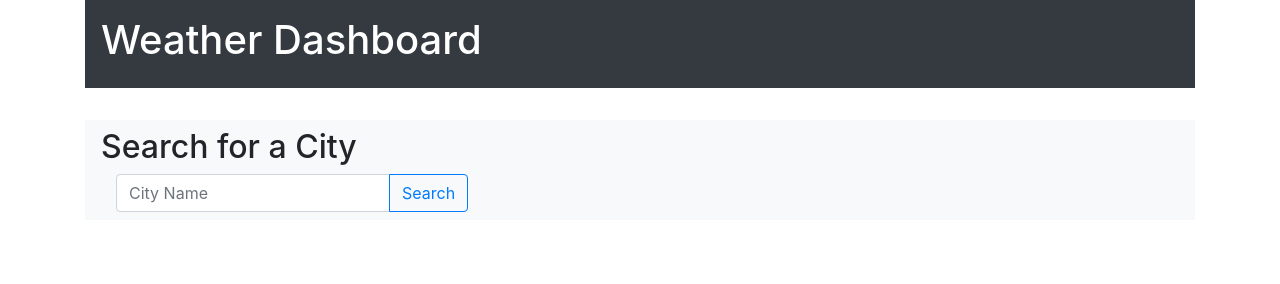
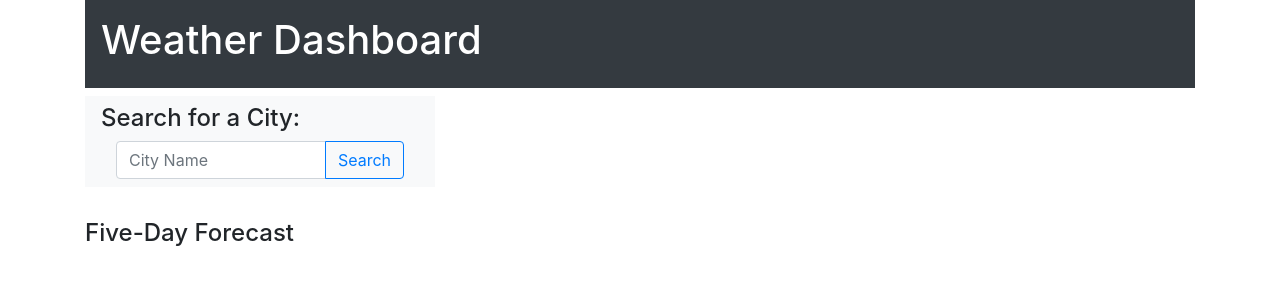
Before and after one commit to dave-ready/weather_dashboard, a plain HTML site: page index.html in a window 1280 px wide. Drawn offline with nearby package versions, Linux system fonts and the light colour scheme.

Commit message:
basic html done(mostly)

```diff
--- a/index.html
+++ b/index.html
@@ -14,32 +14,71 @@
 <body>
     <!--Header-->
 <div class="container">
+
     <div class="p-3 mb-2 bg-dark text-white">
         <h1>Weather Dashboard</h1>
     </div>
+
 </div>
-<br>
+
 <div class="container">
 
     <!--Search Bar - Left Col-->
+    <div class="row">
+
+        <div class="col-md-4">
 
             <nav class="navbar navbar-light bg-light">
-            <h2>Search for a City</h2>
+
+              <h4>Search for a City:</h4>
               <div class="container-fluid">
+
                 <form class="d-flex input-group w-auto">
-                <input type="search" class="form-control" placeholder="City Name" aria-label="Search"/>
+
+                  <input id="citySearch" class="form-control" type="search" placeholder="City Name" aria-label="Search"/>
                   <button class="btn btn-outline-primary" type="button" data-mdb-ripple-color="dark">Search</button>
+
                 </form>
+
               </div>
+
             </nav>
+
+            <div class="history">
+
+                <ul id="searchHistory" class="list-group list-group-flush list"></ul>
+
+            </div>
 
     <!--City Info - Right Col-->
 
 
-    <!--5 day forecast - 5 cards under City Info-->
+            <div id="currentCity" class="col-md-8 float-right">
+
+                <div id="currentWeather" class="mt-3"></div>
+
+            </div>
+
+        </div>
 
 
     </div>
 
+    <!--5 day forecast - 5 cards under City Info-->
+
+    <div class="row">
+
+        <div class="col-md-12">
+
+            <h4 id="dayForecast" class="mt-3">Five-Day Forecast</h4>
+            <div id="fiveDays" class="row"></div>
+
+        </div>
+
+    </div>
+
+</div>
+
+
 </body>
 </html>
```
Lines whose indentation alone changed are shown as unchanged.
